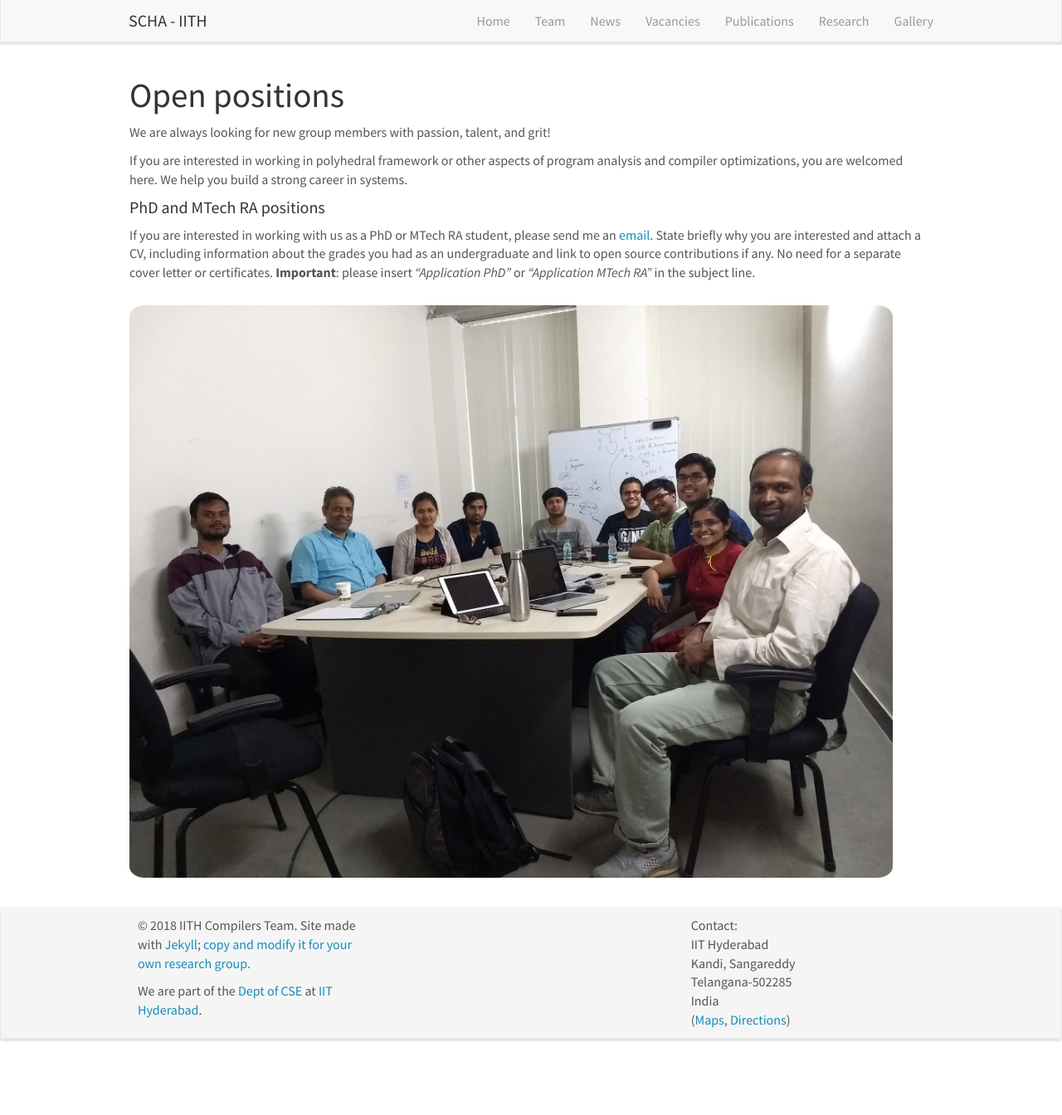
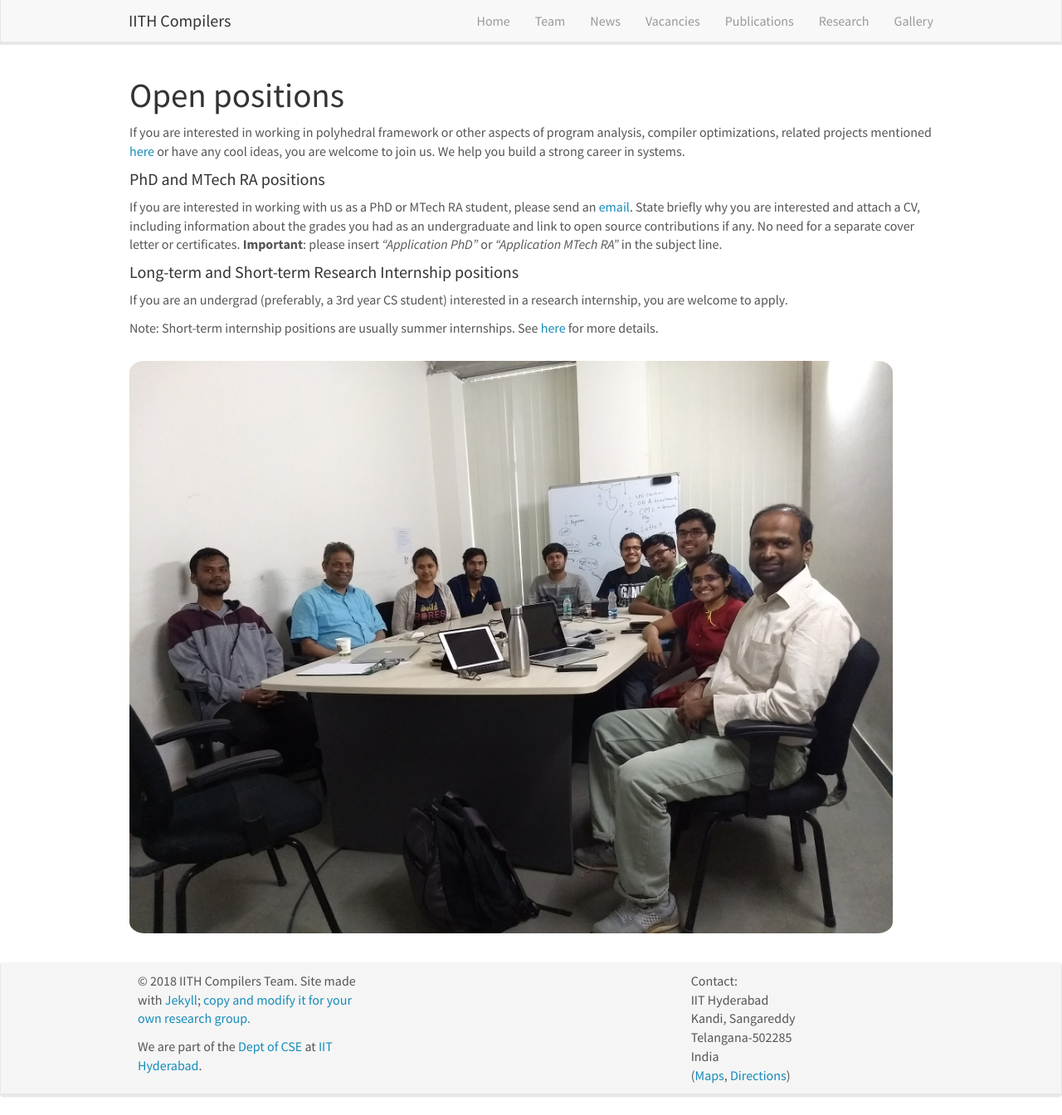
Before and after one commit to utpalbora/compilers.cse.iith.ac.in, a Jekyll site: the page built from _pages/openings.md, in a window 1280 px wide and 1344 px high. Shown: the whole window at 83% size. Built offline with Jekyll 4.4.1, drawn with Linux system fonts in a browser that asks for light colours; nearby versions of some CDN libraries.

Commit message:
Minor changes to the content

```diff
--- a/_data/news.yml
+++ b/_data/news.yml
@@ -29,7 +29,7 @@
   headline: "Congratulations to Hrishikesh Vaidya, Akilesh B, Abhishek A Patwardhan, Ramakrishna Upadrasta for their poster acceptance on 'When Polyhedral Optimizations Meet Deep Learning Kernels' at IEEE International Conference on High Performance Computing, Jaipur, India."
 
 - date: 2017-10-13
-  status: "lightning talk and poster by Shalini on An LLVM based Loop Profiler accepted in LLVM dev con"
+  status: "Lightning talk and poster by Shalini on An LLVM based Loop Profiler accepted in LLVM dev con"
   url: "https://youtu.be/MKhXpRNekaM"
   headline: "Congratulations to Shalini Jain, Kamlesh Kumar, Suresh Purini, Dibyendu Das and Ramakrishna Upadrasta for their poster acceptance on 'An LLVM based Loop Profiler' at LLVM Developers' Meeting 2017."
 
@@ -193,7 +193,7 @@
 - date: 2017-10-08
   status: "Talk by Annanay et al. at LLVM Developers' Meet"
   url: "https://youtu.be/uq67__tfdtQ"
-  headline: "Follow the talk by Annanay Agarwal, Michael Kruse, Brian Retford, Tobias Grosser and Ramakrishna Upadrastan on Enabling Polyhedral optimizations in TensorFlow through Polly at 2017 US LLVM Developers' Meeting."
+  headline: "Follow the talk by Annanay Agarwal, Michael Kruse, Brian Retford, Tobias Grosser and Ramakrishna Upadrasta on Enabling Polyhedral optimizations in TensorFlow through Polly at 2017 US LLVM Developers' Meeting."
 
 - date: 2018-10-21
   status: "Talk by Malhar at LLVM Developers' Meet"
--- a/_includes/header.html
+++ b/_includes/header.html
@@ -8,7 +8,7 @@
 		<span class="icon-bar"></span>
 	  </button>
 
-    <a class="navbar-brand" href="{{ site.url }}{{ site.baseurl }}/">SCHA - IITH</a>
+    <a class="navbar-brand" href="{{ site.url }}{{ site.baseurl }}/">IITH Compilers</a>
 	</div>
 	<div class="collapse navbar-collapse" id="navbar-collapse-1">
 	  <ul class="nav navbar-nav navbar-right">
--- a/_pages/openings.md
+++ b/_pages/openings.md
@@ -8,12 +8,15 @@ permalink: /vacancies/
 
 # Open positions
 
-We are always looking for new group members with passion, talent, and grit!
-
-If you are interested in working in polyhedral framework or other aspects of program analysis and compiler optimizations, you are welcomed here. We help you build a strong career in systems.
+If you are interested in working in polyhedral framework or other aspects of program analysis, compiler optimizations, related projects mentioned [here]({{ site.url }}/research) or have any cool ideas, you are welcome to join us. We help you build a strong career in systems.
 
 #### PhD and MTech RA positions
-If you are interested in working with us as a PhD or MTech RA student, please send me an [email](mailto:ramakrishna@iith.ac.in). State briefly why you are interested and attach a CV, including information about the grades you had as an undergraduate and link to open source contributions if any. No need for a separate cover letter or certificates. **Important**: please insert _"Application PhD"_ or _"Application MTech RA"_ in the subject line.
+If you are interested in working with us as a PhD or MTech RA student, please send an [email](mailto:ramakrishna@iith.cse.ac.in). State briefly why you are interested and attach a CV, including information about the grades you had as an undergraduate and link to open source contributions if any. No need for a separate cover letter or certificates. **Important**: please insert _"Application PhD"_ or _"Application MTech RA"_ in the subject line.
+
+#### Long-term and Short-term Research Internship positions
+If you are an undergrad (preferably, a 3rd year CS student) interested in a research internship, you are welcome to apply.
+
+Note: Short-term internship positions are usually summer internships. See [here](https://cse.iith.ac.in/admissions/internships.html) for more details.
 
 <figure>
 <img src="{{ site.url }}{{ site.baseurl }}/images/picpic/groupPic-1.jpg" width="95%">
```
Also changed, not shown: _pages/home.md (+1 -1 lines).
